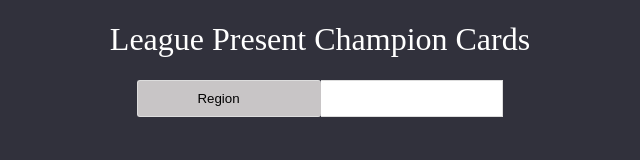
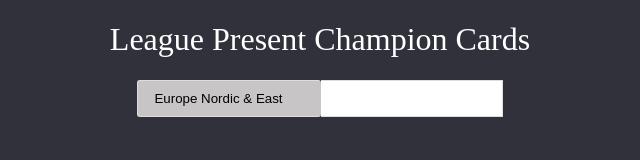
Before and after one commit to Orgix/leaguepresent, a website: page public/index.html in a window 1280 px wide. Shown: the full height of the page, 320-960 px from the left. Drawn offline with Linux system fonts and the light colour scheme.

Commit message:
:rocket: changes to the selection list

```diff
--- a/public/index.html
+++ b/public/index.html
@@ -16,7 +16,6 @@
         <div class="row">
             <span>
                 <select name="regionList" class="" id="regList">
-                    <option value="reg" selected>Region</option>
                     <option value="eun1">Europe Nordic & East</option>
                     <option value="euw1">Europe West</option>
                     <option value="na1">North America</option>
```
